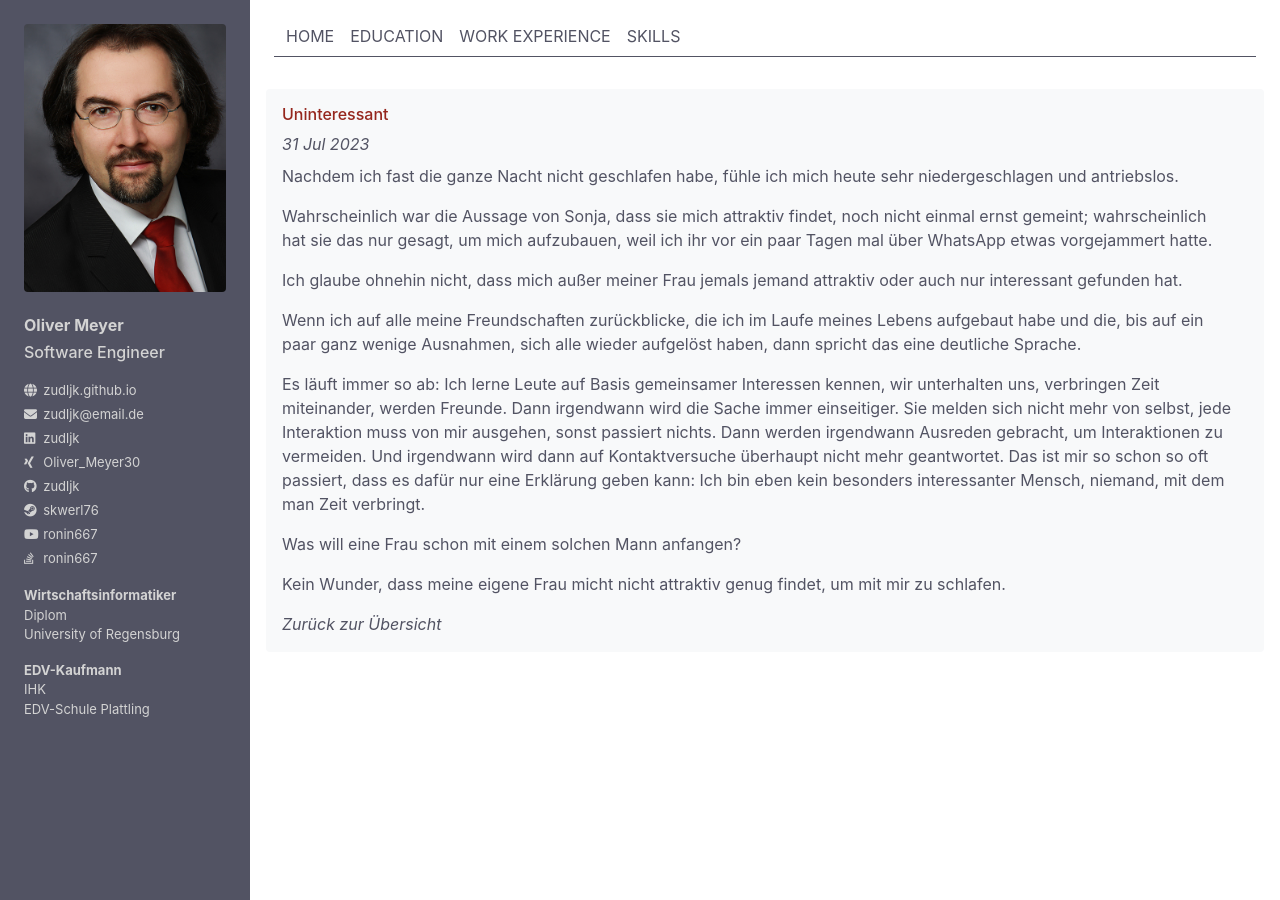
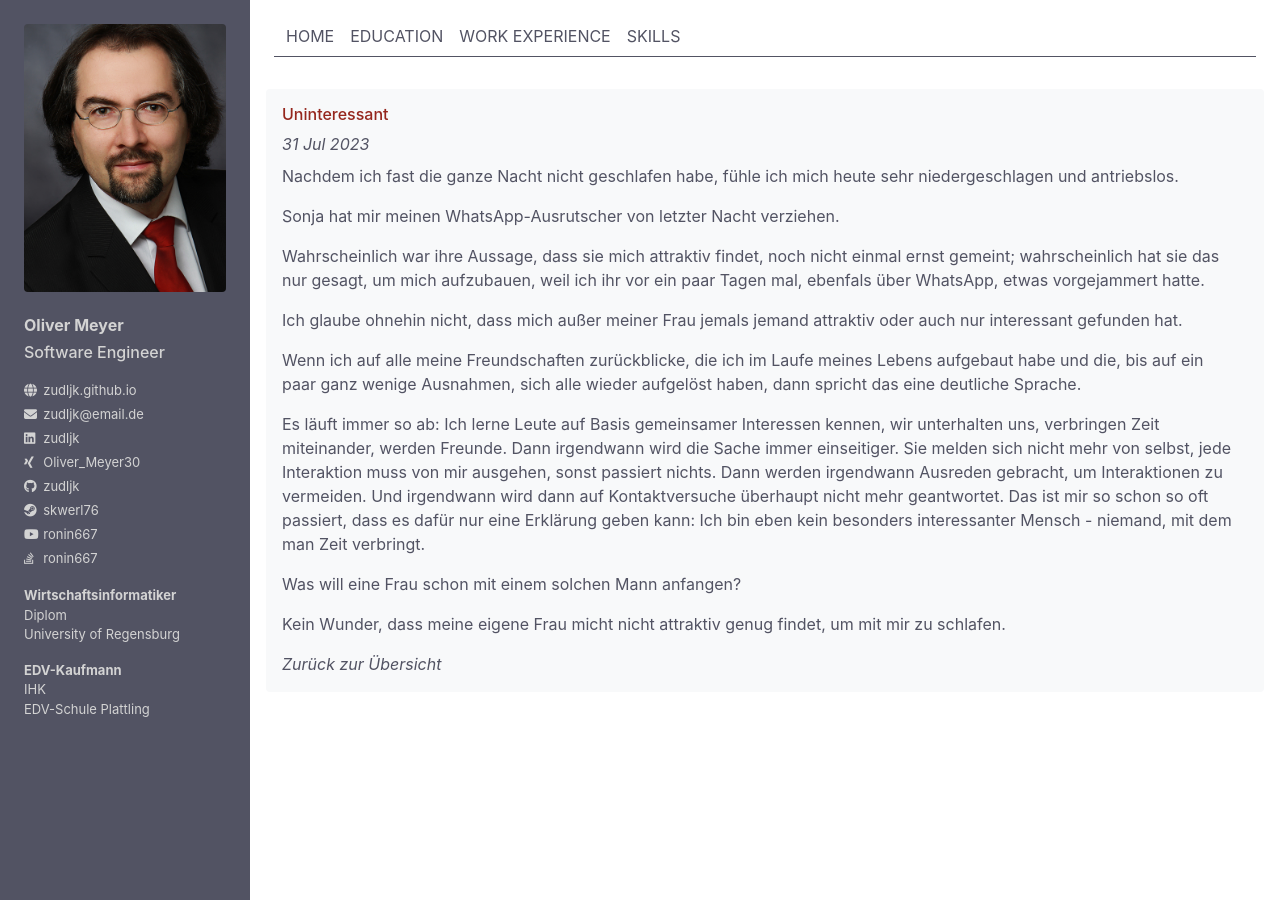
Before and after one commit to zudljk/zudljk.github.io, a Jekyll site: the page built from _posts/2023-07-31-uninteressant.md, in a window 1280 px wide. Built offline with Jekyll 4.4.1, drawn with Linux system fonts in a browser that asks for light colours; nearby versions of some CDN libraries.

Commit message:
Minor corrections

```diff
--- a/_posts/2023-07-31-uninteressant.md
+++ b/_posts/2023-07-31-uninteressant.md
@@ -1,13 +1,15 @@
 Nachdem ich fast die ganze Nacht nicht geschlafen habe, fühle ich mich heute sehr niedergeschlagen und antriebslos.
 
-Wahrscheinlich war die Aussage von Sonja, dass sie mich attraktiv findet, noch nicht einmal ernst gemeint; wahrscheinlich hat sie das nur gesagt, um mich aufzubauen, weil ich ihr vor ein paar Tagen mal über WhatsApp etwas vorgejammert hatte.
+Sonja hat mir meinen WhatsApp-Ausrutscher von letzter Nacht verziehen.
+
+Wahrscheinlich war ihre Aussage, dass sie mich attraktiv findet, noch nicht einmal ernst gemeint; wahrscheinlich hat sie das nur gesagt, um mich aufzubauen, weil ich ihr vor ein paar Tagen mal, ebenfals über WhatsApp, etwas vorgejammert hatte.
 
 Ich glaube ohnehin nicht, dass mich außer meiner Frau jemals jemand attraktiv oder auch nur interessant gefunden hat.
 
 Wenn ich auf alle meine Freundschaften zurückblicke, die ich im Laufe meines Lebens aufgebaut habe und die, bis auf ein paar ganz wenige Ausnahmen, sich alle wieder aufgelöst haben, dann spricht das eine deutliche Sprache.
 
 Es läuft immer so ab: Ich lerne Leute auf Basis gemeinsamer Interessen kennen, wir unterhalten uns, verbringen Zeit miteinander, werden Freunde. Dann irgendwann wird die Sache immer einseitiger. Sie melden sich nicht mehr von selbst, jede Interaktion muss von mir ausgehen, sonst passiert nichts. Dann werden irgendwann Ausreden gebracht, um Interaktionen zu vermeiden. Und irgendwann wird dann auf Kontaktversuche überhaupt nicht mehr geantwortet.
-Das ist mir so schon so oft passiert, dass es dafür nur eine Erklärung geben kann: Ich bin eben kein besonders interessanter Mensch, niemand, mit dem man Zeit verbringt.
+Das ist mir so schon so oft passiert, dass es dafür nur eine Erklärung geben kann: Ich bin eben kein besonders interessanter Mensch - niemand, mit dem man Zeit verbringt.
 
 Was will eine Frau schon mit einem solchen Mann anfangen?
 
```
Also changed, not shown: _posts/2023-07-29-anwesenheit.md (+1 -1 lines), _posts/2023-07-30-bewerbung.md (+1 -1 lines), _posts/2023-08-01-2selbstvertrauen.md (+2 -2 lines).
